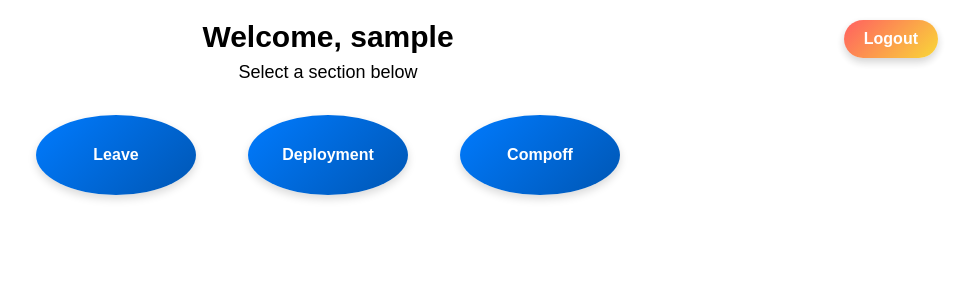
After one commit to Balramt/LeaveMate, a FastAPI app: template templates/user_leave_dashboard.html in a window 1280 px wide. The commit adds this page. Shown: the top 300 px of the page, without its empty margins (312-1280 px from the left). Run offline with FastAPI, Linux system fonts and the light colour scheme; the template is opened without the code that fills it: most values are stand-ins (such as "Sample title", 1, 10 or a date in 2020).

Commit message:
adding logic for user leave board

```diff
--- a/app/auth.py
+++ b/app/auth.py
@@ -32,50 +32,10 @@ async def user_login(
     if user and pwd_context.verify(password, user.hashed_password):
         request.session["user_logged_in"] = True
         request.session["username"] = user.username
-        return RedirectResponse(url="/leaveDashboard", status_code=status.HTTP_303_SEE_OTHER)
+        return RedirectResponse(url="/uleaveDashboard", status_code=status.HTTP_303_SEE_OTHER)
 
     return templates.TemplateResponse("home.html", {"request": request, "error": "Invalid credentials"})
 
-# GET: Show user registration form
-@router.get("/register", response_class=HTMLResponse)
-def show_user_register_form(request: Request):
-    return templates.TemplateResponse("user_register.html", {"request": request})
-
-# POST: Handle user registration
-@router.post("/register", response_class=HTMLResponse)
-async def register_user(
-    request: Request,
-    id: int = Form(...),
-    name: str = Form(...),
-    designation: str = Form(...),
-    team: str = Form(...),
-    email: str = Form(...),
-    username: str = Form(...),
-    password: str = Form(...),
-    db: AsyncSession = Depends(get_db)
-):
-    # Check if username or email already exists
-    existing = await db.execute(select(User).where((User.username == username) | (User.email == email)))
-    if existing.scalars().first():
-        return templates.TemplateResponse("user_register.html", {
-            "request": request,
-            "error": "Username or email already exists"
-        })
-
-    hashed_password = pwd_context.hash(password)
-    new_user = User(
-        id=id,
-        name=name,
-        designation=designation,
-        team=team,
-        email=email,
-        username=username,
-        hashed_password=hashed_password
-    )
-    db.add(new_user)
-    await db.commit()
-
-    return RedirectResponse(url="/", status_code=status.HTTP_303_SEE_OTHER)
 
 # ---------------------------- ADMIN SECTION ----------------------------
 
@@ -85,7 +45,7 @@ ADMIN_PASSWORD_HASH = "$2b$12$7QDIOKX83ydJhgooZeK6kOk8LZhmI5HGjNcCERgjlTbe3c1jvf
 
 # GET: Show admin login page
 @router.get("/admin", response_class=HTMLResponse)
-def show_admin_login_page(request: Request):
+async def show_admin_login_page(request: Request):
     return templates.TemplateResponse("admin_login.html", {"request": request})
 
 # POST: Handle admin login
@@ -98,15 +58,6 @@ async def admin_login(
     if username == ADMIN_USER and pwd_context.verify(password, ADMIN_PASSWORD_HASH):
         request.session["admin_logged_in"] = True
         request.session["username"] = username
-        return RedirectResponse(url="/leaveDashboard", status_code=status.HTTP_303_SEE_OTHER)
+        return RedirectResponse(url="/aleaveDashboard", status_code=status.HTTP_303_SEE_OTHER)
 
     return templates.TemplateResponse("admin_login.html", {"request": request, "error": "Invalid admin credentials"})
-
-
-
-# auth.py (add at the bottom of the file)
-
-@router.get("/logout", response_class=HTMLResponse)
-async def logout(request: Request):
-    request.session.clear()  # clear all session data
-    return RedirectResponse(url="/", status_code=status.HTTP_303_SEE_OTHER)
--- a/app/main.py
+++ b/app/main.py
@@ -3,8 +3,8 @@ from starlette.middleware.sessions import SessionMiddleware
 from fastapi.staticfiles import StaticFiles
 from fastapi.responses import HTMLResponse
 from app.auth import router as auth_router
-#from app.routes import leave
 from app.routes.leave import router as leave_router
+from app.routes.admin_leave import router as admin_router
 from app.db import engine, Base
 import logging
 import traceback
@@ -28,3 +28,4 @@ async def on_startup():
 
 app.include_router(auth_router)
 app.include_router(leave_router)
+app.include_router(admin_router)
--- a/static/style.css
+++ b/static/style.css
@@ -28,16 +28,7 @@ label {
     font-weight: bold;
 }
 
-input[type="number"] {
-    width: 100%;
-    padding: 10px;
-    margin: 10px 0;
-    border: 1px solid #ccc;
-    border-radius: 5px;
-    display: block; /* Ensures full-width stacking */
-}
-
-
+input[type="number"],
 input[type="email"],
 input[type="password"],
 input[type="text"] {
@@ -46,7 +37,7 @@ input[type="text"] {
     margin: 10px 0;
     border: 1px solid #ccc;
     border-radius: 5px;
-    display: block; /* Ensures full-width stacking */
+    display: block;
 }
 
 button {
@@ -106,3 +97,119 @@ span.toggle-password {
     border-color: #222;
     box-shadow: 0 0 10px rgba(0, 0, 0, 0.2);
 }
+
+/* ------------------------- user_leave_dashboard styles ------------------------- */
+
+.header {
+    text-align: center;
+    margin-bottom: 2rem;
+}
+
+.username {
+    font-size: 18px;
+    text-align: center;
+    margin-bottom: 20px;
+}
+
+.sections {
+    display: flex;
+    justify-content: center;
+    gap: 2rem;
+    flex-wrap: wrap;
+}
+
+.section {
+    position: relative;
+    width: 180px;
+    height: auto;
+    display: flex;
+    justify-content: center;
+    align-items: center;
+    flex-direction: column;
+}
+
+/* Enhanced oval button with gradient, glow, and scale on hover */
+.oval-button {
+    background: linear-gradient(135deg, #007bff, #0056b3);
+    color: white;
+    font-weight: bold;
+    text-align: center;
+    line-height: 80px;
+    width: 160px;
+    height: 80px;
+    border-radius: 50%;
+    transition: all 0.4s ease;
+    box-shadow: 0 4px 8px rgba(0, 0, 0, 0.15);
+    cursor: pointer;
+    margin-bottom: 10px;
+    font-size: 16px;
+}
+
+.oval-button:hover {
+    transform: scale(1.05);
+    box-shadow: 0 0 20px rgba(0, 123, 255, 0.5);
+    background: linear-gradient(135deg, #0056b3, #003f8a);
+}
+
+/* Animation for sub-options */
+@keyframes fadeInUp {
+    0% {
+        opacity: 0;
+        transform: translateY(10px);
+    }
+    100% {
+        opacity: 1;
+        transform: translateY(0);
+    }
+}
+
+.leave-details {
+    display: none;
+    text-align: left;
+    opacity: 0;
+    transition: opacity 0.4s ease, transform 0.4s ease;
+    transform: translateY(10px);
+}
+
+.leave-section:hover .leave-details {
+    display: block;
+    opacity: 1;
+    transform: translateY(0);
+}
+
+.arrow {
+    margin: 6px 0;
+    font-size: 14px;
+    white-space: nowrap;
+    transform: rotate(-10deg);
+    animation: fadeInUp 0.3s ease;
+}
+
+.arrow::before {
+    content: "↗";
+    margin-right: 6px;
+    color: #007bff;
+}
+
+.logout-button {
+    position: fixed;
+    top: 20px;
+    right: 30px;
+    padding: 10px 20px;
+    background: linear-gradient(135deg, #ff4e50, #f9d423);
+    color: white;
+    font-weight: bold;
+    text-decoration: none;
+    border-radius: 25px;
+    box-shadow: 0 4px 8px rgba(0,0,0,0.2);
+    transition: all 0.4s ease;
+    z-index: 999;
+    opacity: 0.9;
+}
+
+.logout-button:hover {
+    transform: scale(1.1) rotate(-2deg);
+    background: linear-gradient(135deg, #f12711, #f5af19);
+    box-shadow: 0 0 15px rgba(255, 78, 80, 0.6);
+    opacity: 1;
+}
--- a/templates/home.html
+++ b/templates/home.html
@@ -5,6 +5,7 @@
 
 <!-- Floating Admin Login Button -->
 <a href="/admin" class="admin-login-button">Admin Login</a>
+ <!-- <a href="/admin" class="logout-button">Admin Login</a> -->
 
 <div class="container">
     <h1>Welcome back! <br> Buddy!</h1>
--- /dev/null
+++ b/templates/user_leave_dashboard.html
@@ -0,0 +1,42 @@
+<!DOCTYPE html>
+<html lang="en">
+<head>
+    <meta charset="UTF-8">
+    <title>User Dashboard</title>
+    <!-- <link rel="stylesheet" href="/static/style.css"> -->
+     <link rel="stylesheet" href="/static/style.css?v=2">
+
+</head>
+<body>
+
+    <!-- Logout button (top-right corner) -->
+    <a href="/logout" class="logout-button">Logout</a>
+
+    <div class="header">
+        <h1>Welcome, {{ username }}</h1>
+        <p class="username">Select a section below</p>
+    </div>
+
+    <div class="sections">
+        <!-- Leave Section -->
+        <div class="section leave-section">
+            <div class="oval-button">Leave</div>
+            <div class="leave-details">
+                <div class="arrow">Sick Leave: 2</div>
+                <div class="arrow">Personal Leave: 4</div>
+                <div class="arrow">Family Emergency: 3</div>
+            </div>
+        </div>
+
+        <!-- Deployment Section -->
+        <div class="section">
+            <div class="oval-button">Deployment</div>
+        </div>
+
+        <!-- Compoff Section -->
+        <div class="section">
+            <div class="oval-button">Compoff</div>
+        </div>
+    </div>
+</body>
+</html>
--- a/templates/user_register.html
+++ b/templates/user_register.html
@@ -9,8 +9,9 @@
     <hr>
 
     <form method="post" action="/register">
-        <label>User ID *</label>
-        <input name="id" type="number" required placeholder="Enter user ID" />
+        <!-- <label>User ID *</label> -->
+        <label>Employee ID *</label>
+        <input name="id" type="number" required placeholder="Enter Employee ID" />
 
         <label>Name *</label>
         <input name="name" type="text" required placeholder="Full name" />
```
Also changed, not shown: app/routes/admin_leave.py (added, +39 -0 lines), app/routes/leave.py (+61 -3 lines), templates/admin_dashboard.html (added, +34 -0 lines), templates/admin_leave_management.html (added, +15 -0 lines), templates/leave_dashboard.html (deleted, +0 -27 lines), roaster.db.
